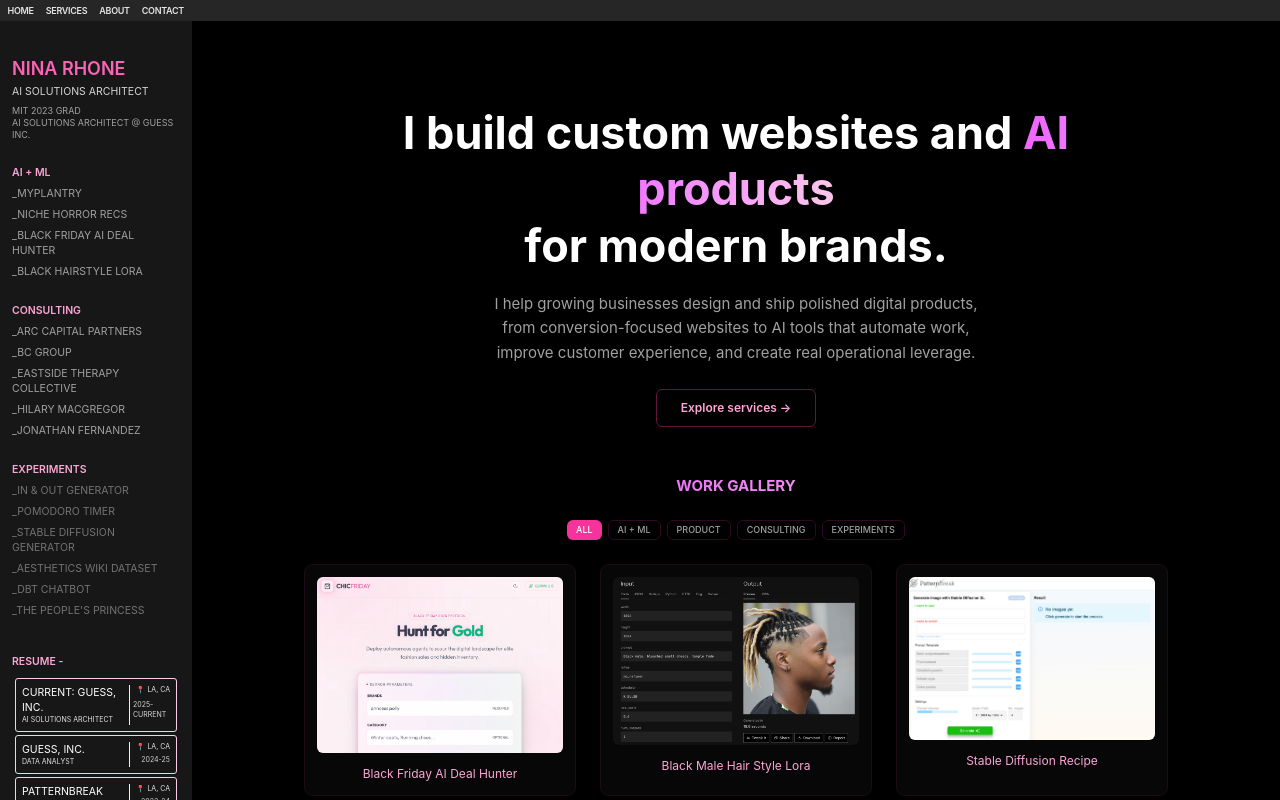
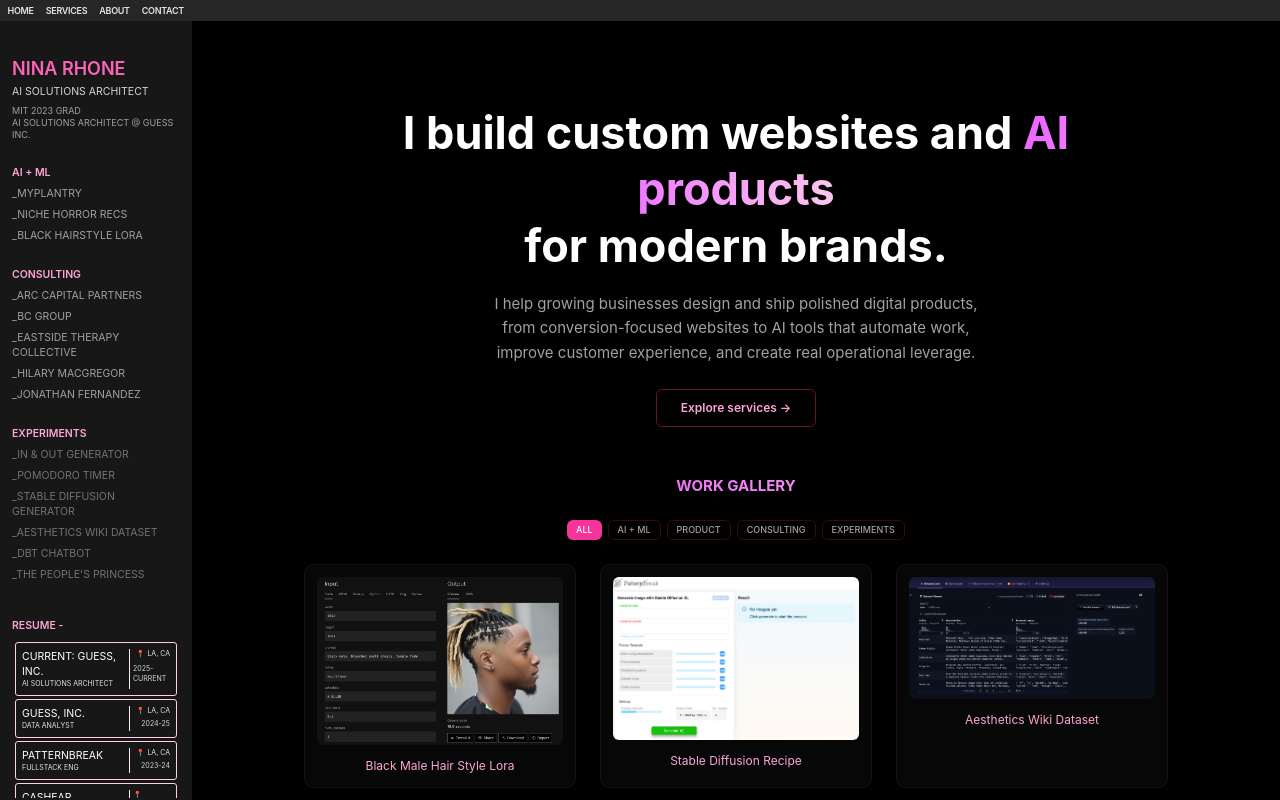
Before and after one commit to ninar12/portfolio, a Next.js app: page / in a window 1280 px wide. Shown: the top 800 px of the page. Built offline with nearby package versions, Linux system fonts and the light colour scheme.

Commit message:
remove black friday project for now

```diff
--- a/app/layout.tsx
+++ b/app/layout.tsx
@@ -17,7 +17,7 @@ const cx = (...classes: any) => classes.filter(Boolean).join(" ")
 const aiml = [
   { name: "MYPLANTRY", link: "/myplantry" },
   { name: "NICHE HORROR RECS", link: "/horror-recs" },
-  { name: "BLACK FRIDAY AI DEAL HUNTER", link: "/black-friday-ai-deal-hunter" },
+  // { name: "BLACK FRIDAY AI DEAL HUNTER", link: "/black-friday-ai-deal-hunter" },
   { name: "BLACK HAIRSTYLE LORA", link: "/lora" },
 ]
 const consulting = [
--- a/app/page.tsx
+++ b/app/page.tsx
@@ -7,13 +7,13 @@ type Category = "ALL" | "AI + ML" | "PRODUCT" | "CONSULTING" | "EXPERIMENTS"
 
 const galleryItems = [
   // AI + ML
-  {
-    href: "/black-friday-ai-deal-hunter",
-    src: "/blackfriday.jpeg",
-    alt: "Black Friday AI Deal Hunter",
-    label: "Black Friday AI Deal Hunter",
-    category: "AI + ML",
-  },
+  // {
+  //   href: "/black-friday-ai-deal-hunter",
+  //   src: "/blackfriday.jpeg",
+  //   alt: "Black Friday AI Deal Hunter",
+  //   label: "Black Friday AI Deal Hunter",
+  //   category: "AI + ML",
+  // },
   {
     href: "/lora",
     src: "/lora.png",
```
